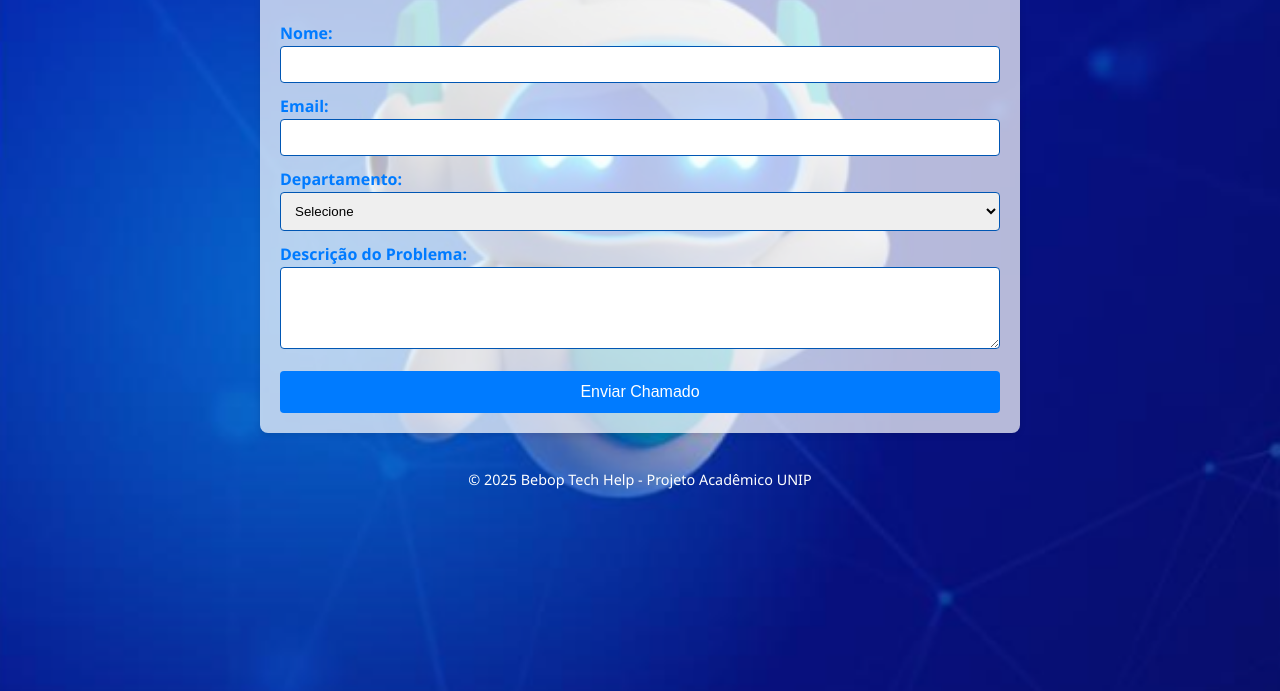
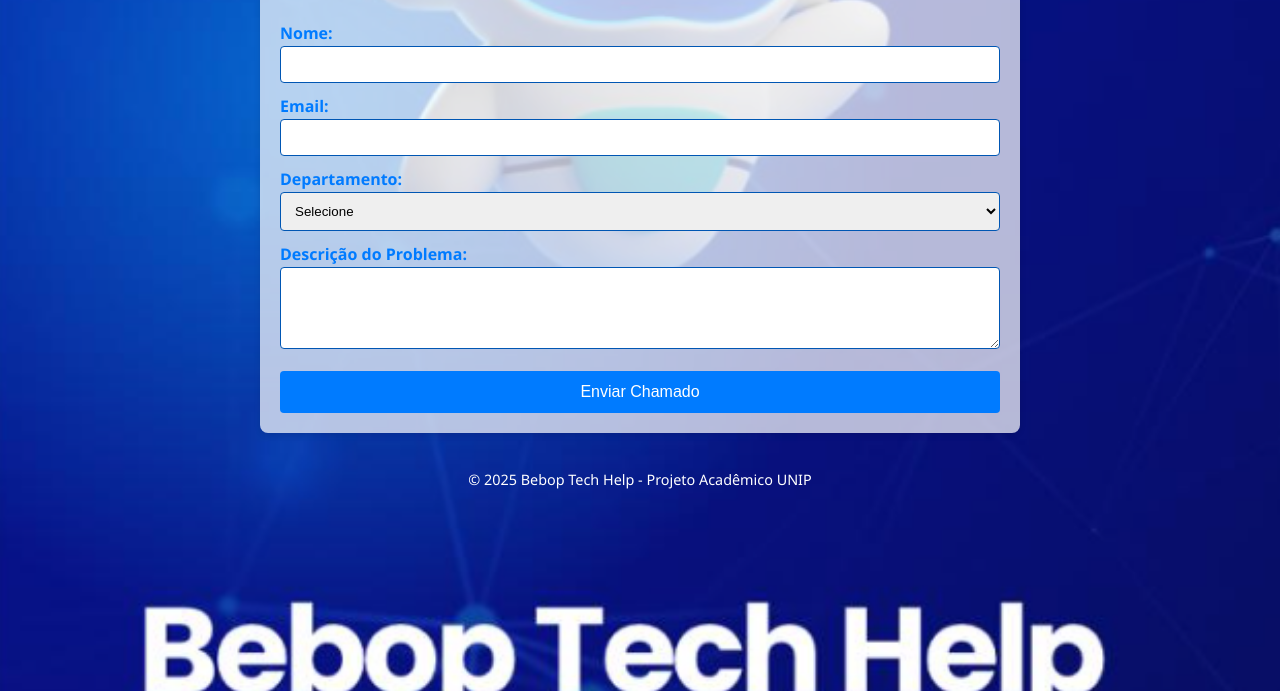
Before and after one commit to Leo-DevFullStack/BebopTechHelp, a plain HTML site: page index.html in a window 1280 px wide. Shown: the part 109-800 px from the top of the page. Drawn offline with Linux system fonts and the light colour scheme.

Commit message:
fix background do body no style.css

```diff
--- a/assets/css/style.css
+++ b/assets/css/style.css
@@ -15,6 +15,8 @@ body {
   color: #333;
   background: url(../images/bg.png);
   background-size: cover;
+  background-position: center;
+  background-repeat: no-repeat;
 }
 
 h1 {
@@ -51,7 +53,6 @@ form {
   border-radius: 8px;
   box-shadow: 0 2px 6px rgba(0, 0, 0, 0.1);
   background: rgba(255, 255, 255, 0.705);
-  /* levemente transparente */
 }
 
 label {
```
